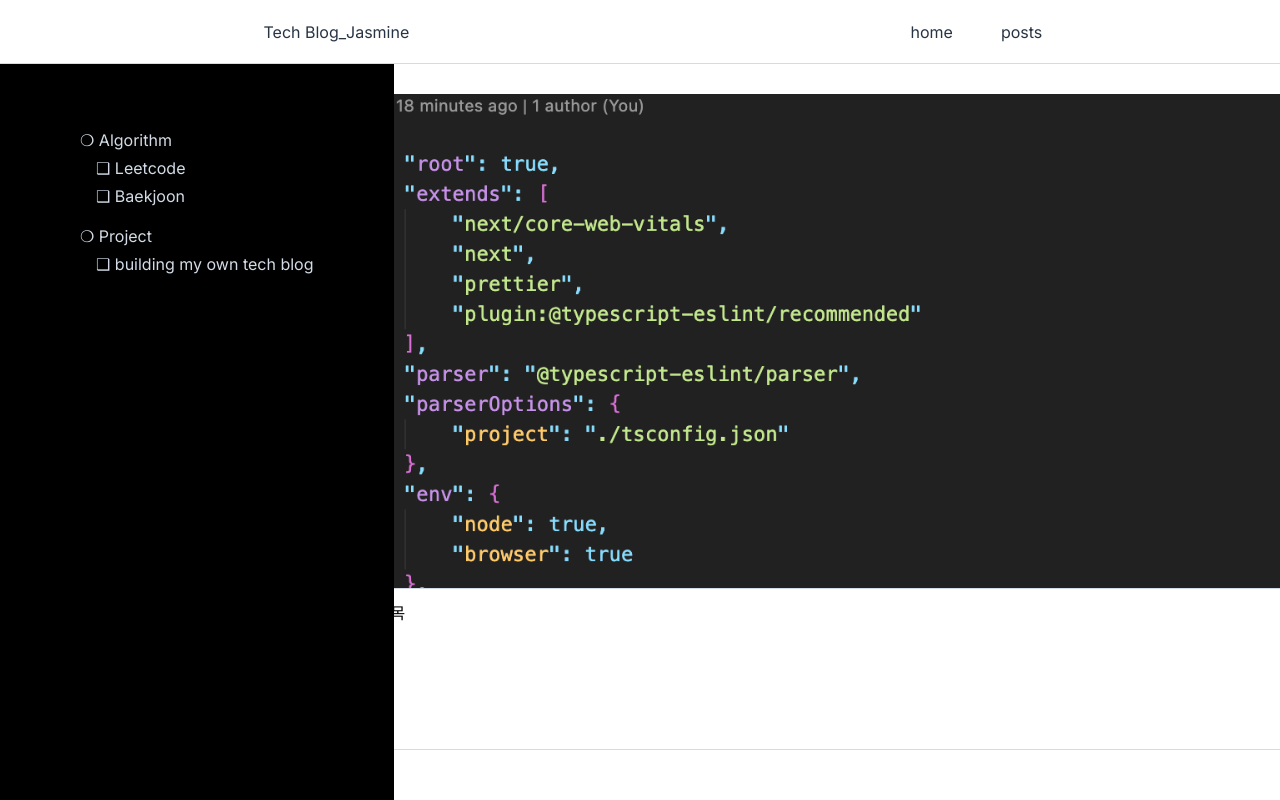
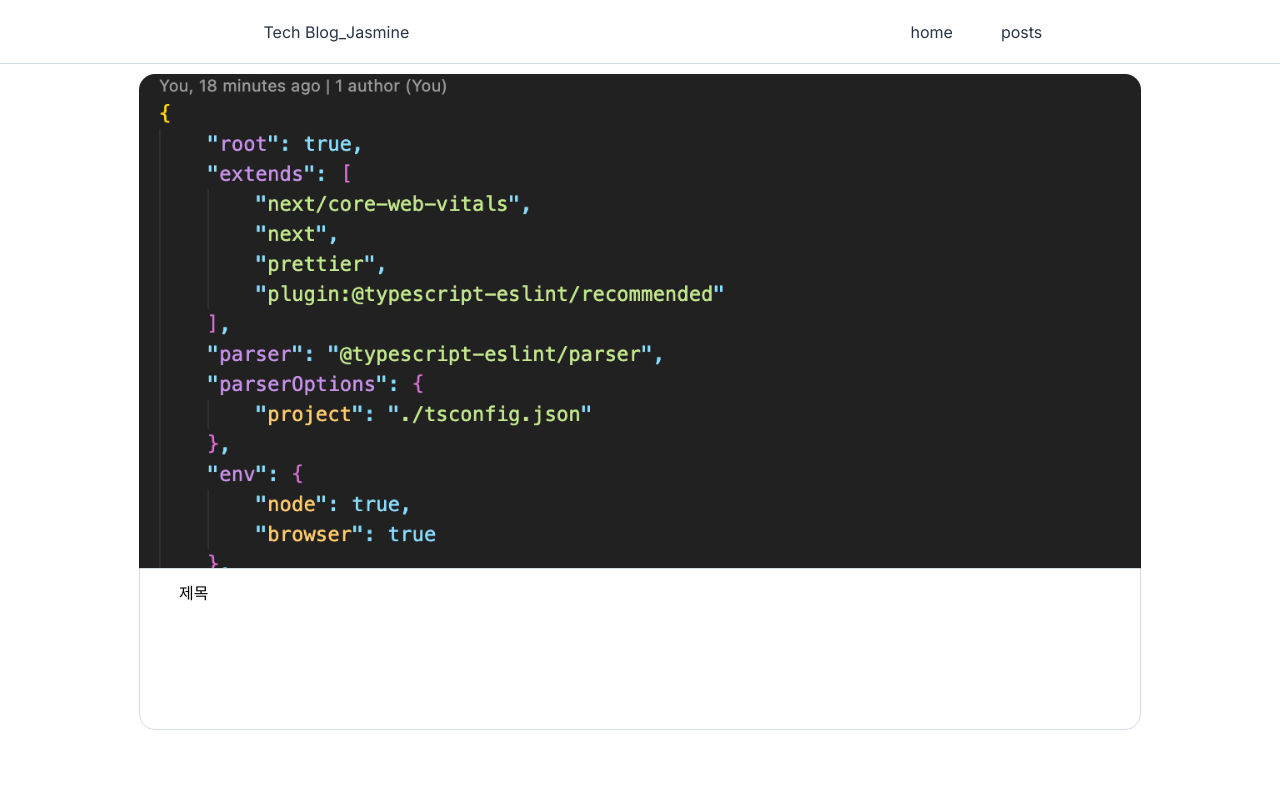
Before and after one commit to minsun0714/techblog_eng_ver, a Next.js app: page /posts in a window 1280 px wide. Shown: the top 800 px of the page. Built offline with nearby package versions, Linux system fonts and the light colour scheme.

Commit message:
📱 창 너비를 줄였을 때 sidebar가 사라지도록 구현

```diff
--- a/src/app/posts/layout.tsx
+++ b/src/app/posts/layout.tsx
@@ -1,3 +1,4 @@
+import styles from './posts.module.css';
 import SideBar from '@/components/SideBar';
 import getSideMenuData from '@/service/fetchMenu';
 
@@ -10,9 +11,9 @@ const RecentPostsLayout = async ({
 	const menuData = Object.entries(data);
 
 	return (
-		<div className="flex h-screen flex-row">
+		<div className="flex">
 			<SideBar menuData={menuData} />
-			<main className="flex w-full flex-col items-center justify-center overflow-y-scroll pt-[700px]">
+			<main className="flex w-full flex-grow flex-col items-center justify-center">
 				{children}
 			</main>
 		</div>
--- a/src/components/SideBar.tsx
+++ b/src/components/SideBar.tsx
@@ -8,8 +8,8 @@ export type SideBarProps = {
 
 const SideBar = ({ menuData }: SideBarProps) => {
 	return (
-		<aside className="w-100 sticky flex flex-col whitespace-nowrap bg-black text-gray-light">
-			<ul className="mx-20 my-28">
+		<aside className="sticky top-0 hidden h-screen flex-col whitespace-nowrap bg-black text-gray-light xl:flex xl:min-w-[400px] xl:justify-start">
+			<ul className="mx-16 my-24">
 				{menuData.map(([menu, subMenuList]: MenuDataTuple, i: number) => {
 					return (
 						<li key={i} className="my-4">
```
